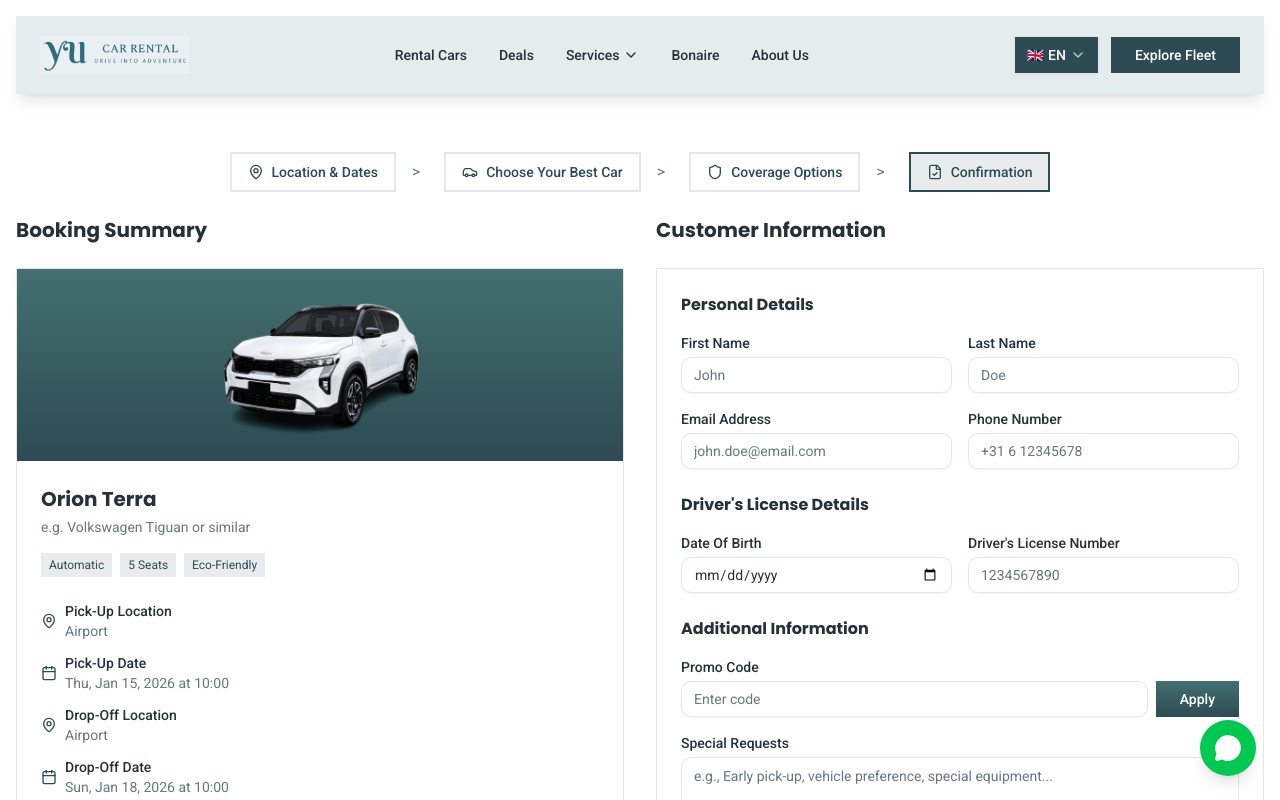
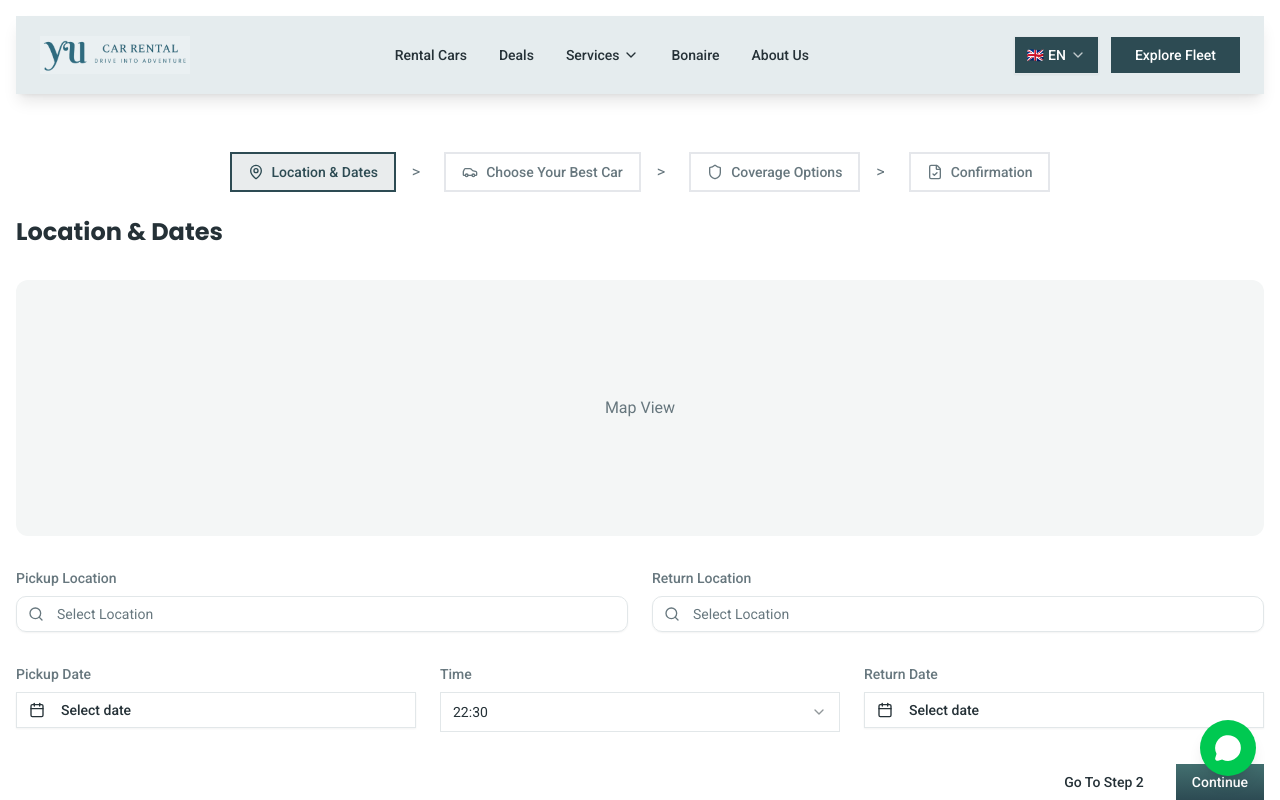
Before and after one commit to devtaijul/yu-car-rental, a Next.js app: page /en/booking in a window 1280 px wide. Shown: the top 800 px of the page. Built offline with nearby package versions, Linux system fonts and the light colour scheme.

Commit message:
booking step

```diff
--- a/components/pages/Booking.tsx
+++ b/components/pages/Booking.tsx
@@ -45,7 +45,7 @@ const Booking = () => {
   const searchParams = useSearchParams();
   const preselectedCar = searchParams.get("car");
 
-  const [step, setStep] = useState(preselectedCar ? 2 : 4);
+  const [step, setStep] = useState(preselectedCar ? 2 : 1);
   const [selectedCar, setSelectedCar] = useState<string | null>("5");
   const [selectedCoverage, setSelectedCoverage] = useState<
     "standard" | "premium"
```
